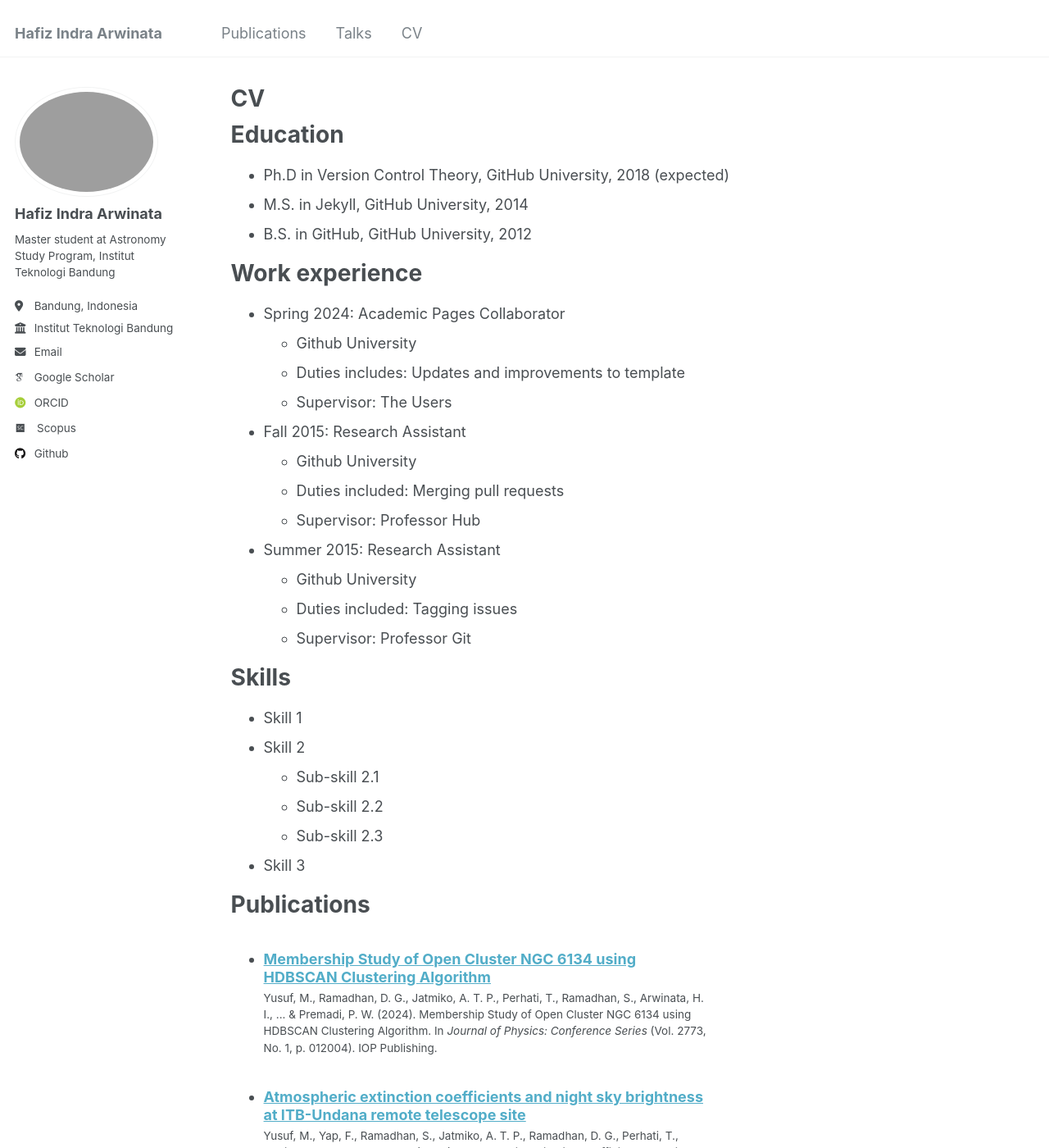
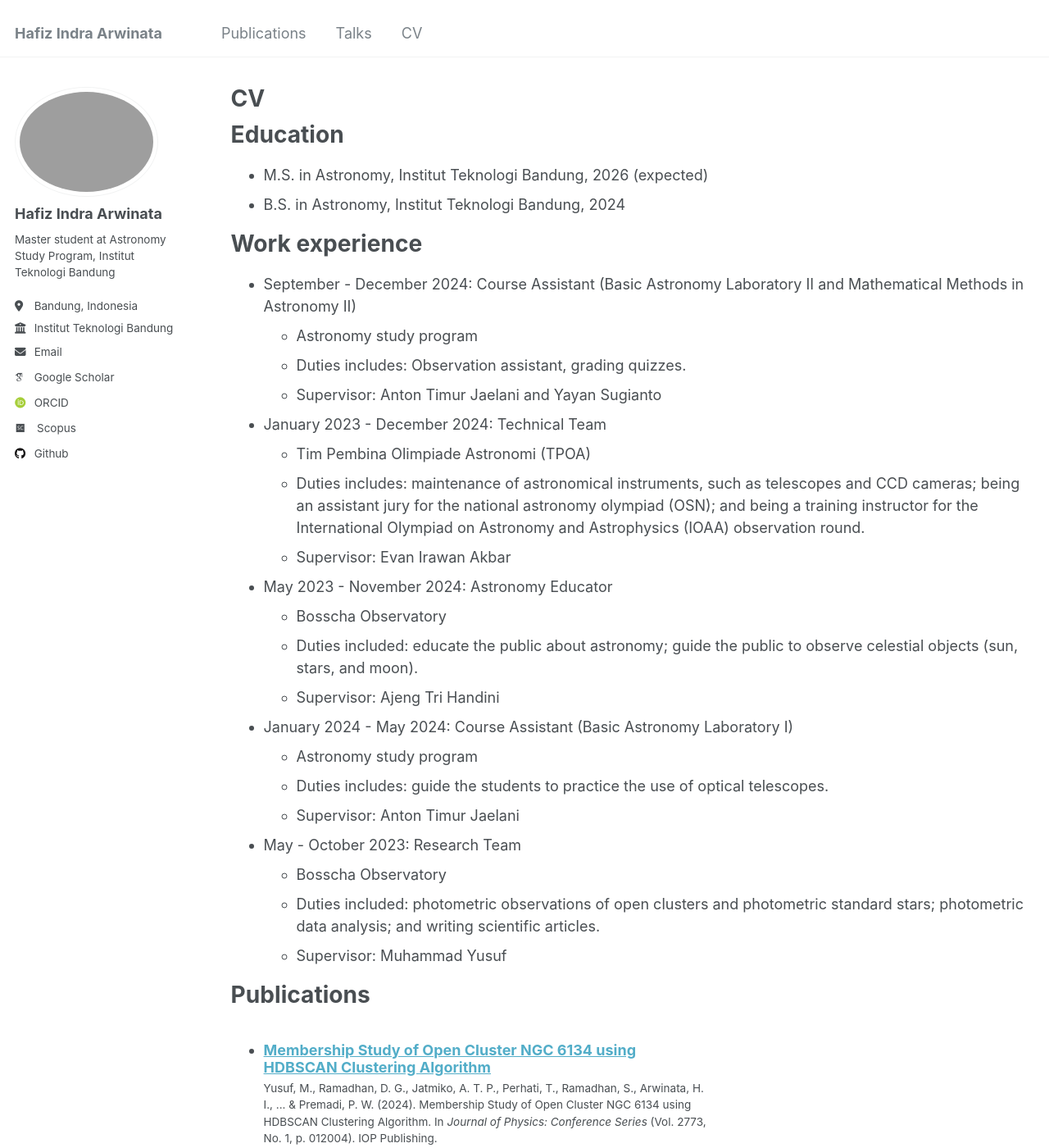
Before and after one commit to hafizia/hafizia.github.io, a Jekyll site: the page built from _pages/cv.md, in a window 1280 px wide and 1400 px high. Shown: the whole window at 82% size. Built offline with Jekyll 4.4.1, drawn with Linux system fonts in a browser that asks for light colours; some web fonts are replaced; some of the changed text lies outside the part shown.

Commit message:
Update cv.md

```diff
--- a/_pages/cv.md
+++ b/_pages/cv.md
@@ -11,35 +11,35 @@ redirect_from:
 
 Education
 ======
-* Ph.D in Version Control Theory, GitHub University, 2018 (expected)
-* M.S. in Jekyll, GitHub University, 2014
-* B.S. in GitHub, GitHub University, 2012
+* M.S. in Astronomy, Institut Teknologi Bandung, 2026 (expected)
+* B.S. in Astronomy, Institut Teknologi Bandung, 2024
 
 Work experience
 ======
-* Spring 2024: Academic Pages Collaborator
-  * Github University
-  * Duties includes: Updates and improvements to template
-  * Supervisor: The Users
+* September - December 2024: Course Assistant (Basic Astronomy Laboratory II and Mathematical Methods in Astronomy II)
+  * Astronomy study program
+  * Duties includes: Observation assistant, grading quizzes.
+  * Supervisor: Anton Timur Jaelani and Yayan Sugianto
 
-* Fall 2015: Research Assistant
-  * Github University
-  * Duties included: Merging pull requests
-  * Supervisor: Professor Hub
+* January 2023 - December 2024: Technical Team
+  * Tim Pembina Olimpiade Astronomi (TPOA)
+  * Duties includes: maintenance of astronomical instruments, such as telescopes and CCD cameras; being an assistant jury for the national astronomy olympiad (OSN); and being a training instructor for the International Olympiad on Astronomy and Astrophysics (IOAA) observation round.
+  * Supervisor: Evan Irawan Akbar
 
-* Summer 2015: Research Assistant
-  * Github University
-  * Duties included: Tagging issues
-  * Supervisor: Professor Git
+* May 2023 - November 2024: Astronomy Educator
+  * Bosscha Observatory
+  * Duties included: educate the public about astronomy; guide the public to observe celestial objects (sun, stars, and moon).
+  * Supervisor: Ajeng Tri Handini
 
-Skills
-======
-* Skill 1
-* Skill 2
-  * Sub-skill 2.1
-  * Sub-skill 2.2
-  * Sub-skill 2.3
-* Skill 3
+* January 2024 - May 2024: Course Assistant (Basic Astronomy Laboratory I)
+  * Astronomy study program
+  * Duties includes: guide the students to practice the use of optical telescopes.
+  * Supervisor: Anton Timur Jaelani
+
+* May - October 2023: Research Team
+  * Bosscha Observatory
+  * Duties included: photometric observations of open clusters and photometric standard stars; photometric data analysis; and writing scientific articles.
+  * Supervisor: Muhammad Yusuf
 
 Publications
 ======
@@ -53,12 +53,12 @@ Talks
     {% include archive-single-talk-cv.html  %}
   {% endfor %}</ul>
 
-Teaching
-======
-  <ul>{% for post in site.teaching reversed %}
-    {% include archive-single-cv.html %}
-  {% endfor %}</ul>
+%Teaching
+%======
+%  <ul>{% for post in site.teaching reversed %}
+%    {% include archive-single-cv.html %}
+%  {% endfor %}</ul>
 
-Service and leadership
-======
-* Currently signed in to 43 different slack teams
+%Service and leadership
+%======
+%* Currently signed in to 43 different slack teams
```
